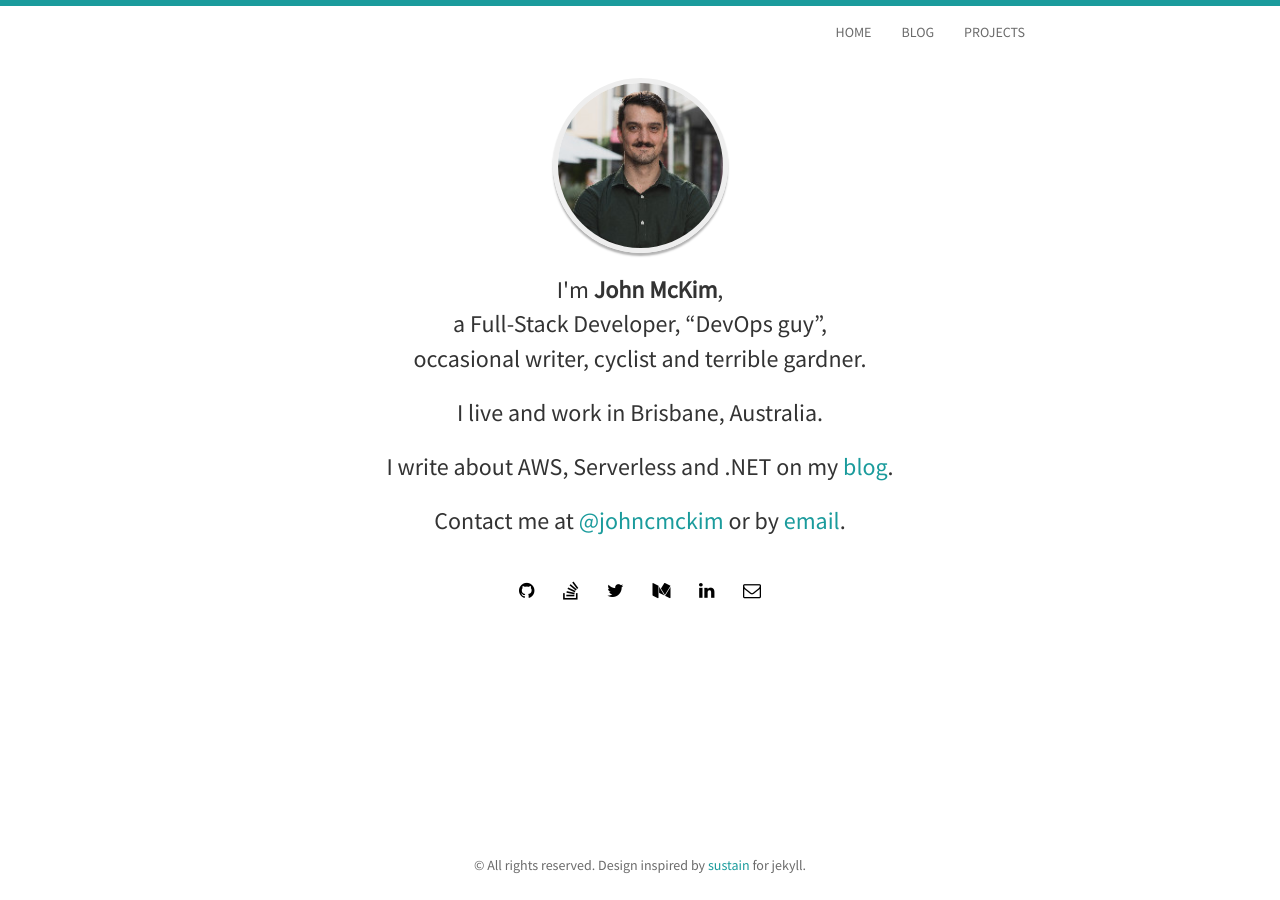
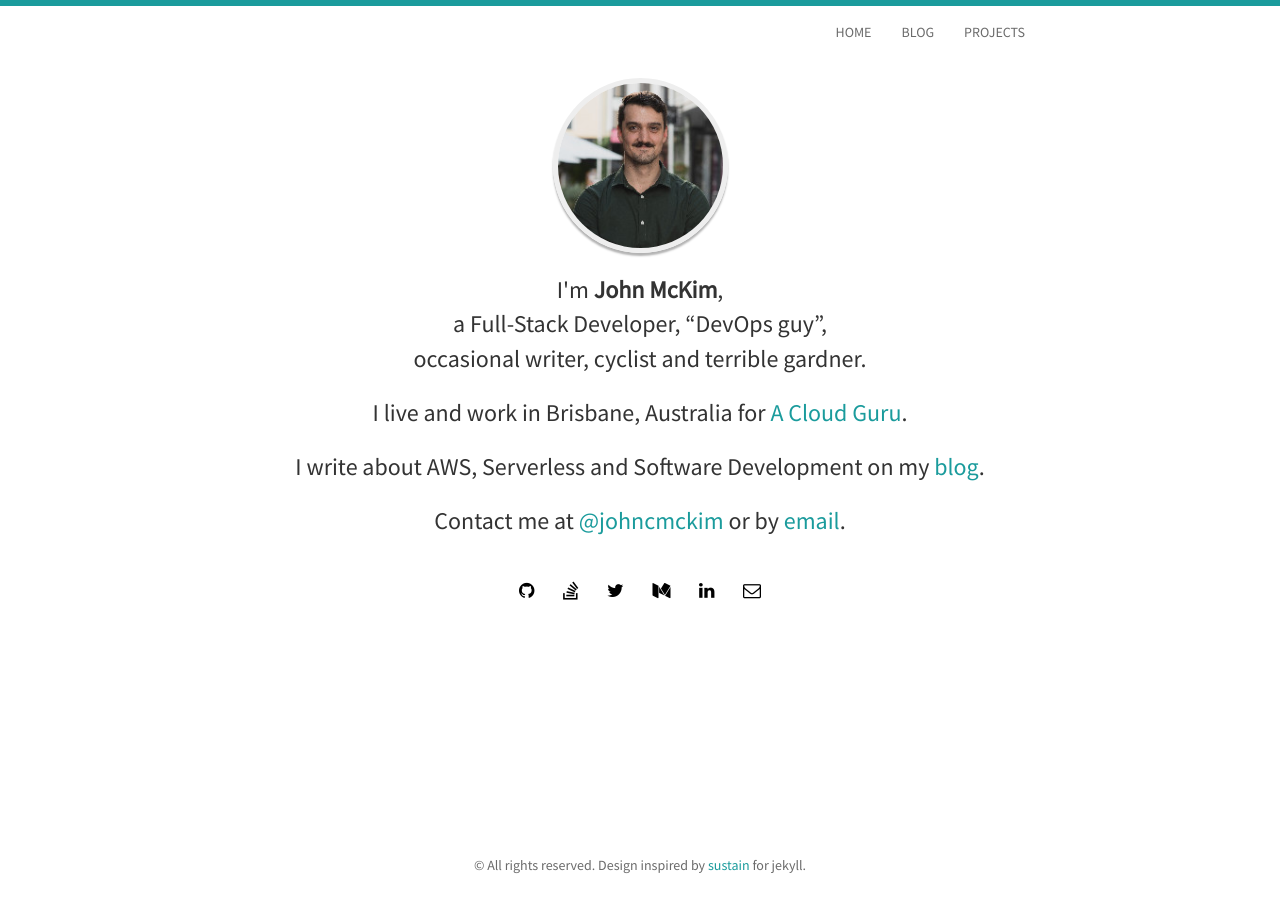
Before and after one commit to johncmckim/johncmckim.github.io, a Jekyll site: the page built from index.html, in a window 1280 px wide. Built offline with Jekyll 4.4.1, drawn with Linux system fonts in a browser that asks for light colours; nearby versions of some CDN libraries.

```diff
--- a/_config.yml
+++ b/_config.yml
@@ -1,10 +1,10 @@
 # Site settings
 
 title: John McKim
-email: johncmckim@gmail.com
+email: contact@johncmckim.me
 author:
   name: "John McKim"
-  email: johncmckim@gmail.common
+  email: contact@johncmckim.me
   uri: "http://johncmckim.me"
 
 description: >
--- a/index.html
+++ b/index.html
@@ -14,10 +14,10 @@ layout: home
         occasional writer, cyclist and terrible gardner.
       </p>
       <p>
-         I live and work in Brisbane, Australia.
+         I live and work in Brisbane, Australia for <a href="https://acloud.guru/">A Cloud Guru</a>.
       </p>
       <p>
-        I write about AWS, Serverless and .NET on my <a href="{{ site.blog_url }}">blog</a>.
+        I write about AWS, Serverless and Software Development on my <a href="{{ site.blog_url }}">blog</a>.
       </p>
       <p>
         Contact me at
```
